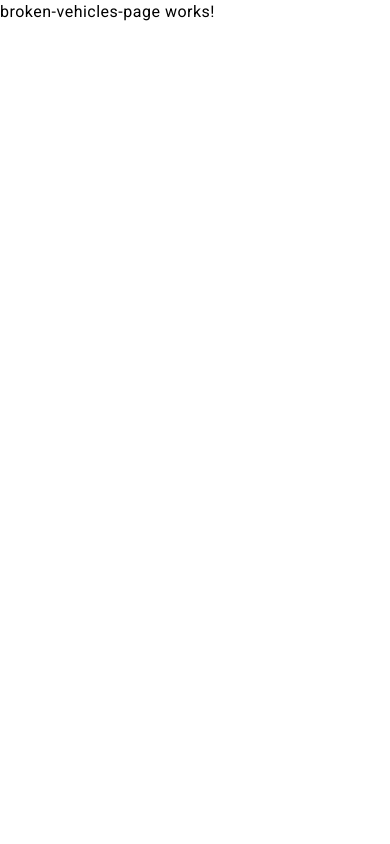
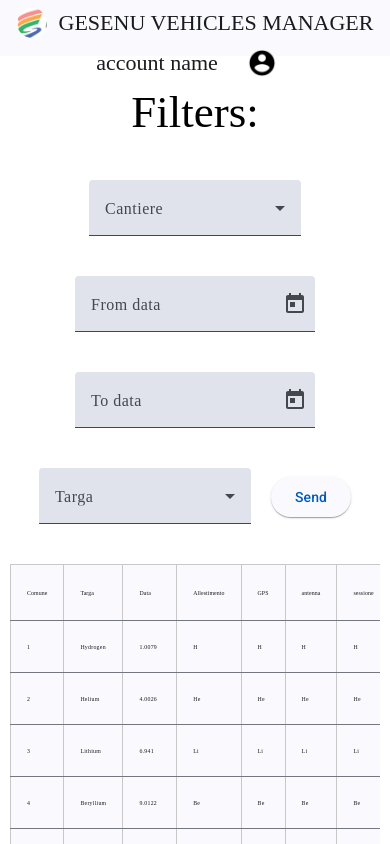
Before and after one commit to Cassio7/fleet_wan, an Angular app in the folder frontend_fleet/: page /broken-vehicles in a window 390 px wide. Shown: the top 844 px of the page. Built offline with nearby package versions, Linux system fonts and the light colour scheme.

Commit message:
broken vehicles page & update with responsive design

```diff
--- a/frontend_fleet/src/app/app.component.html
+++ b/frontend_fleet/src/app/app.component.html
@@ -1 +1,2 @@
+<app-navbar></app-navbar>
 <router-outlet></router-outlet>
--- a/frontend_fleet/src/app/app.component.ts
+++ b/frontend_fleet/src/app/app.component.ts
@@ -1,10 +1,11 @@
 import { Component } from '@angular/core';
 import { RouterOutlet } from '@angular/router';
+import { NavbarComponent } from "./components/navbar/navbar.component";
 
 @Component({
   selector: 'app-root',
   standalone: true,
-  imports: [RouterOutlet],
+  imports: [RouterOutlet, NavbarComponent],
   templateUrl: './app.component.html',
   styleUrl: './app.component.css'
 })
--- a/frontend_fleet/src/app/components/broken-vehicles-page/broken-vehicles-page.component.css
+++ b/frontend_fleet/src/app/components/broken-vehicles-page/broken-vehicles-page.component.css
@@ -0,0 +1,44 @@
+.content {
+  width: 100%;
+  height: 100%;
+  display: flex;
+  flex-direction: column;
+  align-items: center;
+  justify-content: flex-start;
+  gap: 20px;
+  padding: 10px;
+  box-sizing: border-box;
+  margin-top: 20px;
+}
+
+.filter-form {
+  display: flex;
+  gap: 20px;
+  flex-wrap: wrap;
+  justify-content: center;
+  width: 100%;
+}
+
+.send-button{
+  margin-top: 1vh;
+}
+
+.table {
+  width: 100%;
+  min-height: 100vh;
+  overflow-y: auto;
+}
+
+table {
+  width: 100%;
+  table-layout: fixed;
+  border-collapse: collapse;
+}
+
+th, td {
+  text-align: center;
+  border: 1px solid rgb(201, 199, 199);
+  padding: 2vh;
+  font-size: 1.5vw;
+  word-wrap: break-word;
+}
--- a/frontend_fleet/src/app/components/broken-vehicles-page/broken-vehicles-page.component.html
+++ b/frontend_fleet/src/app/components/broken-vehicles-page/broken-vehicles-page.component.html
@@ -1 +1,90 @@
-<p>broken-vehicles-page works!</p>
+<div class="content">
+  <h2>Filters:</h2>
+  <form class="filter-form">
+    <mat-form-field class="cantiere-field">
+      <mat-label>Cantiere</mat-label>
+      <mat-select [formControl]="toppings">
+        @for (topping of toppingList; track topping) {
+          <mat-option [value]="topping">{{topping}}</mat-option>
+        }
+      </mat-select>
+    </mat-form-field>
+
+    <mat-form-field class="fromData-field">
+      <mat-label>From data</mat-label>
+      <input matInput [matDatepicker]="fromDatePicker" />
+      <mat-datepicker-toggle matSuffix [for]="fromDatePicker"></mat-datepicker-toggle>
+      <mat-datepicker #fromDatePicker></mat-datepicker>
+    </mat-form-field>
+
+    <mat-form-field class="toData-field">
+      <mat-label>To data</mat-label>
+      <input matInput [matDatepicker]="toDatePicker" />
+      <mat-datepicker-toggle matSuffix [for]="toDatePicker"></mat-datepicker-toggle>
+      <mat-datepicker #toDatePicker></mat-datepicker>
+    </mat-form-field>
+
+    <mat-form-field class="targa-field">
+      <mat-label>Targa</mat-label>
+      <mat-select [formControl]="toppings">
+        @for (topping of toppingList; track topping) {
+          <mat-option [value]="topping">{{topping}}</mat-option>
+        }
+      </mat-select>
+    </mat-form-field>
+
+    <button mat-raised-button class="send-button">Send</button>
+  </form>
+
+  <div class="table">
+    <table mat-table [dataSource]="dataSource" class="mat-elevation-z8">
+
+      <ng-container matColumnDef="comune">
+        <th mat-header-cell *matHeaderCellDef>Comune</th>
+        <td mat-cell *matCellDef="let element"> {{element.position}} </td>
+      </ng-container>
+
+
+      <ng-container matColumnDef="targa">
+        <th mat-header-cell *matHeaderCellDef>Targa</th>
+        <td mat-cell *matCellDef="let element"> {{element.name}} </td>
+      </ng-container>
+
+
+      <ng-container matColumnDef="data">
+        <th mat-header-cell *matHeaderCellDef>Data</th>
+        <td mat-cell *matCellDef="let element"> {{element.weight}} </td>
+      </ng-container>
+
+
+      <ng-container matColumnDef="allestimento">
+        <th mat-header-cell *matHeaderCellDef>Allestimento</th>
+        <td mat-cell *matCellDef="let element"> {{element.symbol}} </td>
+      </ng-container>
+
+      <ng-container matColumnDef="GPS">
+        <th mat-header-cell *matHeaderCellDef>GPS</th>
+        <td mat-cell *matCellDef="let element"> {{element.symbol}} </td>
+      </ng-container>
+
+      <ng-container matColumnDef="antenna">
+        <th mat-header-cell *matHeaderCellDef>antenna</th>
+        <td mat-cell *matCellDef="let element"> {{element.symbol}} </td>
+      </ng-container>
+
+      <ng-container matColumnDef="sessione">
+        <th mat-header-cell *matHeaderCellDef>sessione</th>
+        <td mat-cell *matCellDef="let element"> {{element.symbol}} </td>
+      </ng-container>
+
+      <ng-container matColumnDef="notes">
+        <th mat-header-cell *matHeaderCellDef>notes</th>
+        <td mat-cell *matCellDef="let element"> {{element.symbol}} </td>
+      </ng-container>
+
+      <tr mat-header-row *matHeaderRowDef="displayedColumns"></tr>
+      <tr mat-row *matRowDef="let row; columns: displayedColumns;"></tr>
+    </table>
+  </div>
+
+</div>
--- a/frontend_fleet/src/app/components/broken-vehicles-page/broken-vehicles-page.component.ts
+++ b/frontend_fleet/src/app/components/broken-vehicles-page/broken-vehicles-page.component.ts
@@ -1,12 +1,65 @@
-import { Component } from '@angular/core';
+import { Component, ViewEncapsulation } from '@angular/core';
+import { NavbarComponent } from "../navbar/navbar.component";
+import { MatTableModule } from '@angular/material/table';
+import { MatInputModule } from '@angular/material/input';
+import { MatButtonModule } from '@angular/material/button';
+import { MatFormFieldModule } from '@angular/material/form-field';
+import { MatDatepickerModule } from '@angular/material/datepicker';
+import { FormControl, FormGroup, ReactiveFormsModule } from '@angular/forms';
+import { MatNativeDateModule } from '@angular/material/core';
+import { CommonModule } from '@angular/common';
+import { MatSelectModule } from '@angular/material/select';
 
+export interface PeriodicElement {
+  name: string;
+  position: number;
+  weight: number;
+  symbol: string;
+}
+
+const ELEMENT_DATA: PeriodicElement[] = [
+  {position: 1, name: 'Hydrogen', weight: 1.0079, symbol: 'H'},
+  {position: 2, name: 'Helium', weight: 4.0026, symbol: 'He'},
+  {position: 3, name: 'Lithium', weight: 6.941, symbol: 'Li'},
+  {position: 4, name: 'Beryllium', weight: 9.0122, symbol: 'Be'},
+  {position: 5, name: 'Boron', weight: 10.811, symbol: 'B'},
+  {position: 6, name: 'Carbon', weight: 12.0107, symbol: 'C'},
+  {position: 7, name: 'Nitrogen', weight: 14.0067, symbol: 'N'},
+  {position: 8, name: 'Oxygen', weight: 15.9994, symbol: 'O'},
+  {position: 9, name: 'Fluorine', weight: 18.9984, symbol: 'F'},
+  {position: 10, name: 'Neon', weight: 20.1797, symbol: 'Ne'},
+];
 @Component({
   selector: 'app-broken-vehicles-page',
   standalone: true,
-  imports: [],
+  imports: [
+    CommonModule,
+    NavbarComponent,
+    MatTableModule,
+    MatInputModule,
+    MatButtonModule,
+    MatFormFieldModule,
+    MatDatepickerModule,
+    MatNativeDateModule,
+    ReactiveFormsModule,
+    MatSelectModule
+  ],
   templateUrl: './broken-vehicles-page.component.html',
-  styleUrl: './broken-vehicles-page.component.css'
+  styleUrl: './broken-vehicles-page.component.css',
+  encapsulation: ViewEncapsulation.None
 })
 export class BrokenVehiclesPageComponent {
+  filterForm!: FormGroup;
 
+  constructor(){
+    this.filterForm = new FormGroup({
+    });
+  }
+  displayedColumns: string[] = ['comune', 'targa', 'data', 'allestimento', 'GPS', 'antenna', 'sessione', 'notes'];
+  dataSource = ELEMENT_DATA;
+
+
+  toppings = new FormControl('');
+
+  toppingList: string[] = ['Extra cheese', 'Mushroom', 'Onion', 'Pepperoni', 'Sausage', 'Tomato'];
 }
--- a/frontend_fleet/src/app/components/home/home.component.css
+++ b/frontend_fleet/src/app/components/home/home.component.css
@@ -1,47 +1,51 @@
-.cards-container{
-  height: 100%;
-  width: 100%;
+.cards-container {
+  height: 100vh;
+  width: 100vw;
   display: flex;
   align-items: center;
   justify-content: center;
-  gap: 100px;
+  gap: 10vw; /* Il gap tra le carte è dinamico e dipende dalla larghezza del viewport */
   cursor: pointer;
 }
+
 .workingVehicles-card, .brokenVehicles-card {
-  height: 500px;
-  width: 500px;
+  height: 80vh; /* Altezza dinamica in base all'altezza del viewport */
+  width: 40vw;  /* Larghezza dinamica in base alla larghezza del viewport */
   transition: transform 0.3s ease, box-shadow 1s ease;
   box-shadow: 0 8px 10px rgba(0, 0, 0, 0.1);
 }
 
-.working-card-title, .broken-card-title{
-  margin-top: 5px;
+.working-card-title, .broken-card-title {
+  margin-top: .3vh; /* Spazio tra il titolo e la parte superiore della carta */
+  font-size: 2vw;  /* Font dinamico in base alla larghezza del viewport */
 }
 
 .workingVehicles-card:hover, .brokenVehicles-card:hover {
-  transform: translate(-20px, -20px);
+  transform: translate(-2vw, -2vh); /* Effetto hover dinamico in base al viewport */
   box-shadow: 0 8px 12px rgba(0, 0, 0, 0.5);
+}
+
+.workingVehicle-img, .brokenVehicle-img {
+  background-size: cover;
+  background-repeat: no-repeat;
+  background-position: center;
+  height: 80%; /* L'immagine occupa il 80% della carta */
+  width: 100%;
 }
 
 .workingVehicle-img {
   background-image: url("https://c8.alamy.com/compit/2j7jg37/la-vettura-e-rotta-auto-dopo-un-incidente-scarico-dei-veicoli-rotti-incidente-stradale-metallo-deformato-2j7jg37.jpg");
-  background-size: cover;
-  background-repeat: no-repeat;
-  background-position: center;
-  height: 80%;
-  width: 100%;
 }
 
-.brokenVehicle-img{
+.brokenVehicle-img {
   background-image: url("https://i.redd.it/amateur-car-edit-v0-44cupemqy7pb1.jpg?width=1440&format=pjpg&auto=webp&s=e19057eb7ae03afecff7a76d13723064b833ed74");
-  background-size: cover;
-  background-repeat: no-repeat;
-  background-position: center;
-  height: 80%;
-  width: 100%;
 }
 
-.logo{
+.working-card-header{
+  width: 100%;
+  display: flex;
+}
+.logo {
   background-image: url("/assets/logo-gesenu.jpg");
   background-size: cover;
 }
--- a/frontend_fleet/src/app/components/home/home.component.html
+++ b/frontend_fleet/src/app/components/home/home.component.html
@@ -1,8 +1,7 @@
-<app-navbar></app-navbar>
 <div class="cards-container">
   <!-- working vehicles card -->
   <mat-card class="workingVehicles-card" appearance="outlined" (click)="workingCardClick()">
-    <mat-card-header>
+    <mat-card-header class="working-card-header">
       <div mat-card-avatar class="logo"></div>
       <mat-card-title class="working-card-title">Working vehicles</mat-card-title>
     </mat-card-header>
--- a/frontend_fleet/src/app/components/navbar/navbar.component.css
+++ b/frontend_fleet/src/app/components/navbar/navbar.component.css
@@ -1,32 +1,86 @@
-.navbar{
+.navbar {
   width: 100%;
   display: flex;
   justify-content: space-between;
+  align-items: center;
+  padding: 10px;
+  box-sizing: border-box;
+  cursor: pointer;
 }
-.logo{
+
+.logo {
   height: 50px;
   width: 50px;
   border-radius: 50%;
   background-image: url("/assets/logo-gesenu.jpg");
   background-size: cover;
 }
-.account-circle{
+
+.account-circle {
   height: 50px;
   width: 50px;
   background-image: url("/assets/account_circle.png");
   background-size: cover;
 }
-.account-circle-btn{
+
+.account-circle-btn {
   height: 50px;
   width: 50px;
 }
-.left-side{
+
+.left-side {
   display: flex;
   align-items: center;
   gap: 10px;
 }
-.right-side{
+
+.right-side {
   display: flex;
   align-items: center;
   gap: 10px;
 }
+
+@media (max-width: 1024px) {
+  .navbar {
+    padding: 8px;
+  }
+
+  .left-side,
+  .right-side {
+    gap: 8px;
+  }
+
+  .logo {
+    height: 40px;
+    width: 40px;
+  }
+
+  .account-circle {
+    height: 40px;
+    width: 40px;
+  }
+}
+
+@media (max-width: 768px) {
+  .navbar {
+    flex-direction: column;
+    align-items: center;
+  }
+
+  .left-side,
+  .right-side {
+    gap: 12px;
+    width: 100%;
+    justify-content: center;
+  }
+
+  .logo {
+    height: 30px;
+    width: 30px;
+  }
+
+  .account-circle {
+    height: 30px;
+    width: 30px;
+  }
+}
--- a/frontend_fleet/src/app/components/navbar/navbar.component.html
+++ b/frontend_fleet/src/app/components/navbar/navbar.component.html
@@ -1,7 +1,7 @@
 <mat-toolbar class="navbar">
   <div class="left-side">
-    <div mat-card-avatar class="logo"></div>
-    <h4>GESENU VEHICLES DASHBOARD</h4>
+    <div mat-card-avatar class="logo" routerLink="home"></div>
+    <h4>GESENU VEHICLES MANAGER</h4>
   </div>
   <div class="right-side">
     <h5 class="username">account name</h5>
--- a/frontend_fleet/src/app/components/navbar/navbar.component.ts
+++ b/frontend_fleet/src/app/components/navbar/navbar.component.ts
@@ -3,6 +3,7 @@ import { MatButtonModule } from '@angular/material/button';
 import { MatIconModule } from '@angular/material/icon';
 import { MatMenuModule } from '@angular/material/menu';
 import { MatToolbarModule } from '@angular/material/toolbar';
+import { RouterModule } from '@angular/router';
 
 @Component({
   selector: 'app-navbar',
@@ -12,7 +13,8 @@ import { MatToolbarModule } from '@angular/material/toolbar';
     MatButtonModule,
     MatIconModule,
     MatMenuModule,
-    MatButtonModule
+    MatButtonModule,
+    RouterModule
   ],
   templateUrl: './navbar.component.html',
   styleUrl: './navbar.component.css'
--- a/frontend_fleet/src/styles.css
+++ b/frontend_fleet/src/styles.css
@@ -1,4 +1,14 @@
 /* You can add global styles to this file, and also import other style files */
 
-html, body { height: 100%; }
-body { margin: 0; font-family: Roboto, "Helvetica Neue", sans-serif; }
+html, body {
+  height: 100%;
+}
+
+body {
+  margin: 0;
+  font-family: 'Times New Roman', Times, serif !important;
+}
+
+html, body, h1, h2, h3, h4, h5, h6, th, td, mat-card-title, mat-label {
+  font-family: 'Times New Roman', Times, serif !important;
+}
```
Also changed, not shown: frontend_fleet/src/app/components/home/home.component.ts (+7 -3 lines).
